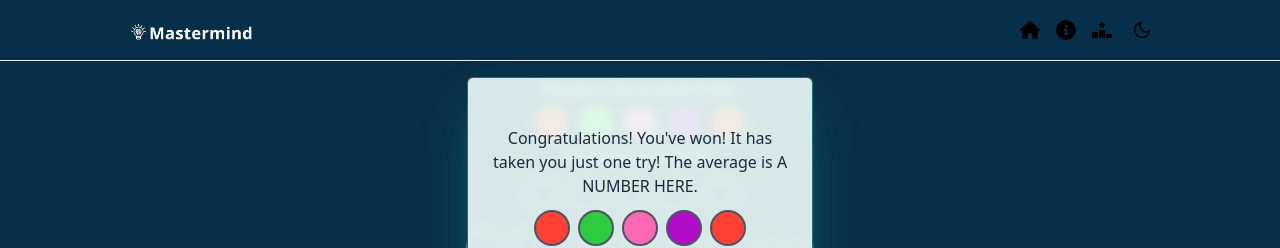
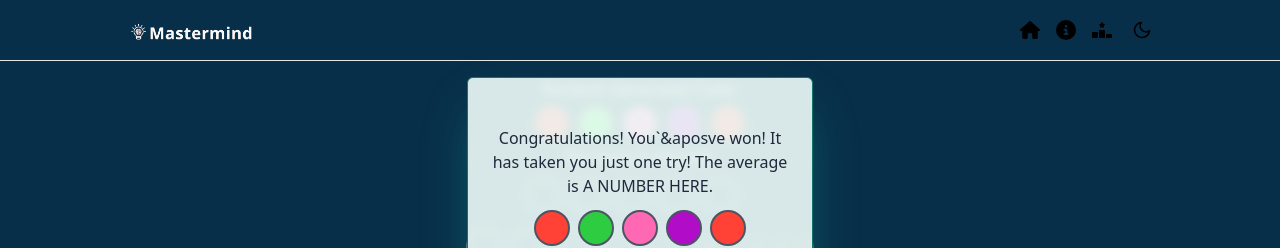
Before and after one commit to patobottos/mastermind, a Next.js app: page / in a window 1280 px wide. Both pictures are taken after a click on the button "Check". Shown: the top 248 px of the page. Built offline with nearby package versions, Linux system fonts and the light colour scheme.

Commit message:
🎨 update board ' to ESLINT standards

```diff
--- a/src/components/Board.tsx
+++ b/src/components/Board.tsx
@@ -119,7 +119,7 @@ export default function Board() {
                 />
               </div>
               <p className="text-pretty font-medium">
-                Congratulations! You've won! It has taken you{" "}
+                Congratulations! You`&aposve won! It has taken you{" "}
                 {tryNumber === 1
                   ? "just one try! The average is A NUMBER HERE."
                   : `${tryNumber} tries. The average is A NUMBER HERE.`}
@@ -137,15 +137,15 @@ export default function Board() {
           {gameState === "lost" && (
             <div className="flex flex-col items-center ">
               <p className="mx-1">
-                You've reached the maximum number of tries. You've lost. The
-                answer code was:
+                You`&aposve reached the maximum number of tries. You`&aposve
+                lost. The answer code was:
               </p>
               <div className="flex mx-1">
                 {randomCode.map((CodePosition, index) => (
                   <Circle key={index} size="large" color={CodePosition.color} />
                 ))}
               </div>
-              <p className="mx-1">Let's start a new game.</p>
+              <p className="mx-1">Let`&aposs start a new game.</p>
               <div className="flex mt-40">
                 <NewGameButton onClick={handleNewGameClick} />
               </div>
```
